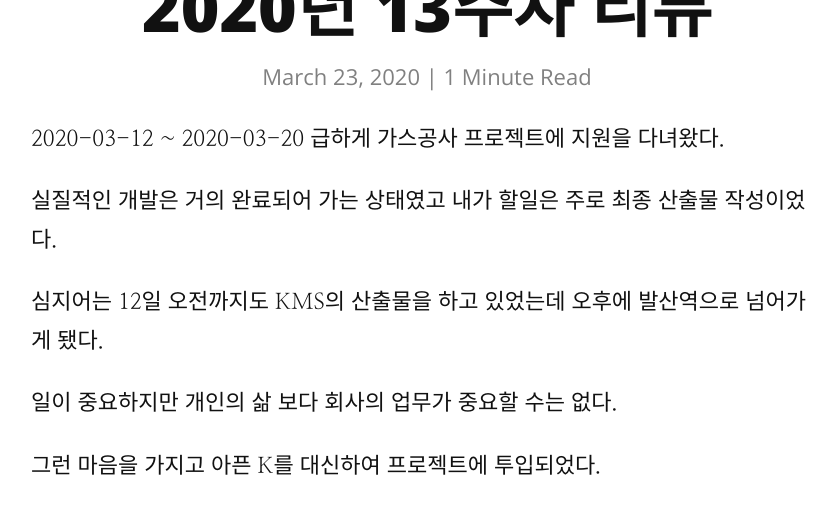
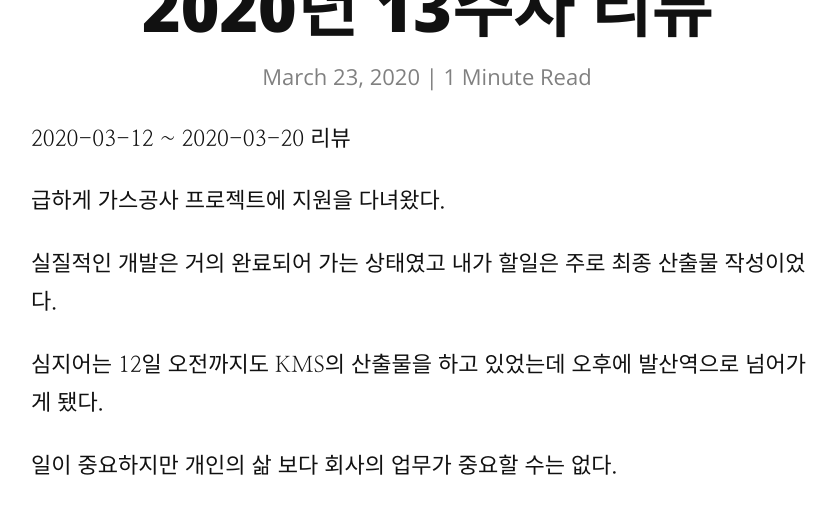
Before and after one commit to sodapapa/sodapapa.github.io_backup, a Jekyll site: the page built from _posts/2020-03-23-주간리뷰.md, in a window 1280 px wide and 900 px high, cut to the strip 390-900 px from the top of the window. Shown: the whole strip, without its empty margins (213-1050 px from the left). Built offline with Jekyll 4.4.1, drawn with Linux system fonts in a browser that asks for light colours; nearby versions of some CDN libraries; some of the changed lines change nothing that is shown.

Commit message:
주소 변경

```diff
--- a/_config.yml
+++ b/_config.yml
@@ -1,8 +1,8 @@
 title: DevLog
 description: Long Form Jekyll theme built with SASS / COMPASS / SUSY
 
-url: https://sodapapa.github.io/
-baseurl: https://sodapapa.github.io/
+url: https://sodapapa.github.io
+baseurl: https://sodapapa.github.io
 paginate_path: "blog/page:num/"
 permalink: blog/:title/
 
--- a/_posts/2020-03-23-주간리뷰.md
+++ b/_posts/2020-03-23-주간리뷰.md
@@ -2,7 +2,8 @@
 layout: post
 title: 2020년 13주차 리뷰
 ---
-2020-03-12 ~ 2020-03-20
+2020-03-12 ~ 2020-03-20 리뷰
+
 급하게 가스공사 프로젝트에 지원을 다녀왔다.
 
 실질적인 개발은 거의 완료되어 가는 상태였고 내가 할일은 주로 최종 산출물 작성이었다.
```
